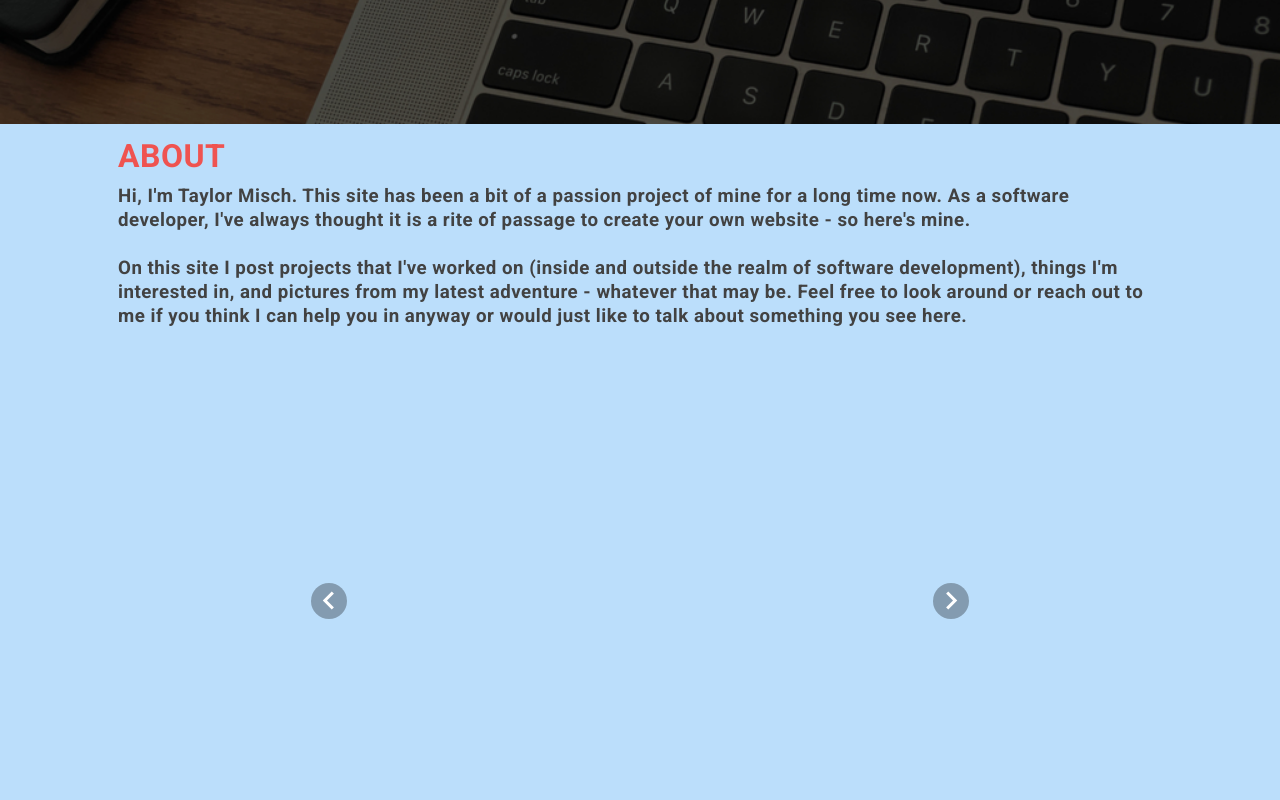
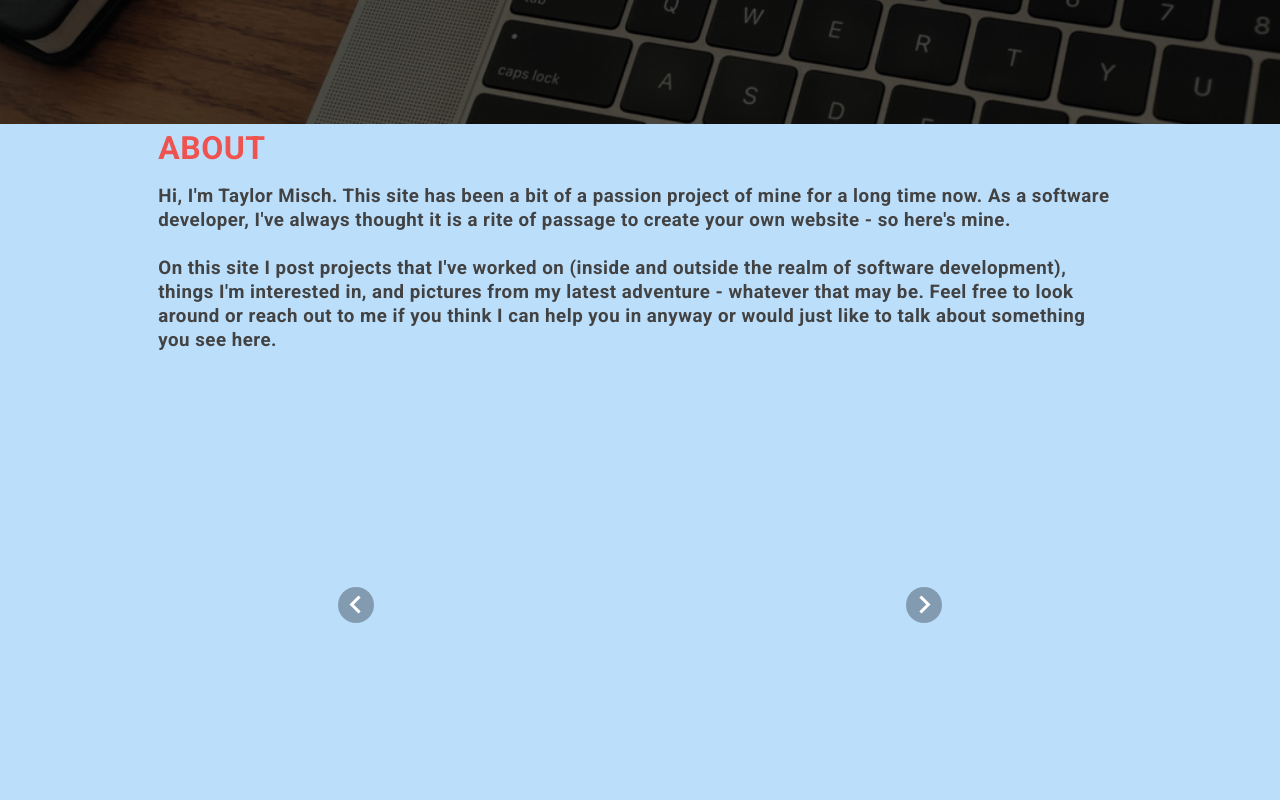
Before and after one commit to taylor-misch/portfolio-website, a Vue app: page / in a window 1280 px wide. Shown: the part 740-1540 px from the top of the page. Built offline with nearby package versions, Linux system fonts and the light colour scheme.

Commit message:
Update Module.vue to use new vuetify grid

```diff
--- a/package.json
+++ b/package.json
@@ -11,7 +11,7 @@
     "core-js": "^2.6.5",
     "vue": "^2.6.10",
     "vue-meta": "^2.2.1",
-    "vuetify": "^2.0.0"
+    "vuetify": "^2.3.16"
   },
   "devDependencies": {
     "@vue/cli-plugin-babel": "^3.9.0",
--- a/src/components/layout/Module.vue
+++ b/src/components/layout/Module.vue
@@ -1,7 +1,8 @@
 <template>
-  <v-container fluid grid-list-lg>
-    <v-layout justify-center>
-      <v-flex xs12 sm10>
+  <v-container class="fluid grid-list-lg">
+    <v-row class="justify-center" cols="12">
+      <v-col xs="12" sm="10">
+        <!-- TODO Clean up double logic for section lables-->
         <div
           class="body-1 red--text text--lighten-1 font-weight-medium text-uppercase hidden-sm-and-down"
         >
@@ -12,13 +13,13 @@
         >
           <h1>{{title}}</h1>
         </div>
-      </v-flex>
-    </v-layout>
-    <v-layout align-center justify-center>
-      <v-flex xs12 sm10>
+      </v-col>
+    </v-row>
+    <v-row class="align-center justify-center" cols="12">
+      <v-col xs="12" sm="10">
         <slot></slot>
-      </v-flex>
-    </v-layout>
+      </v-col>
+    </v-row>
   </v-container>
 </template>
 
```
